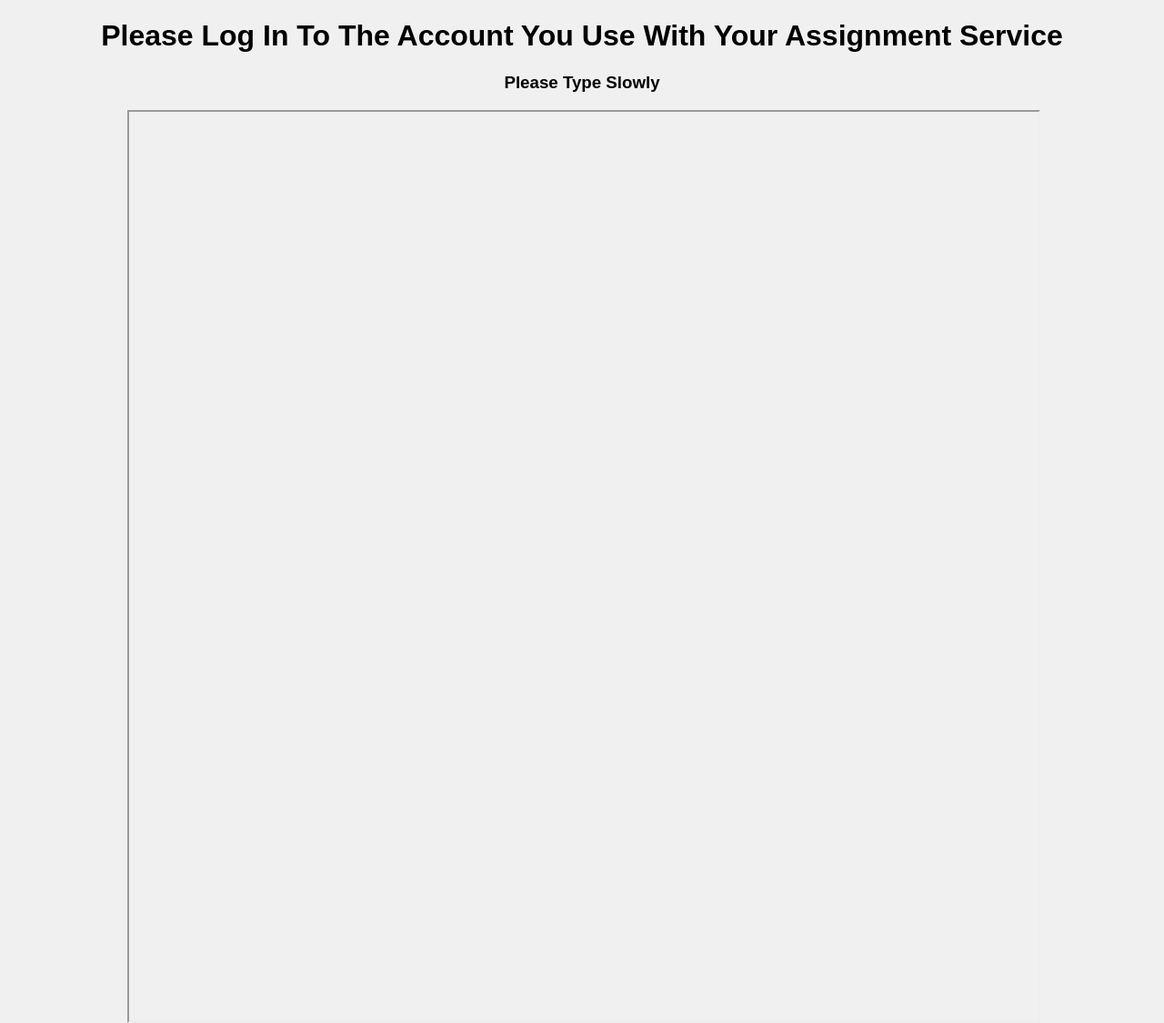
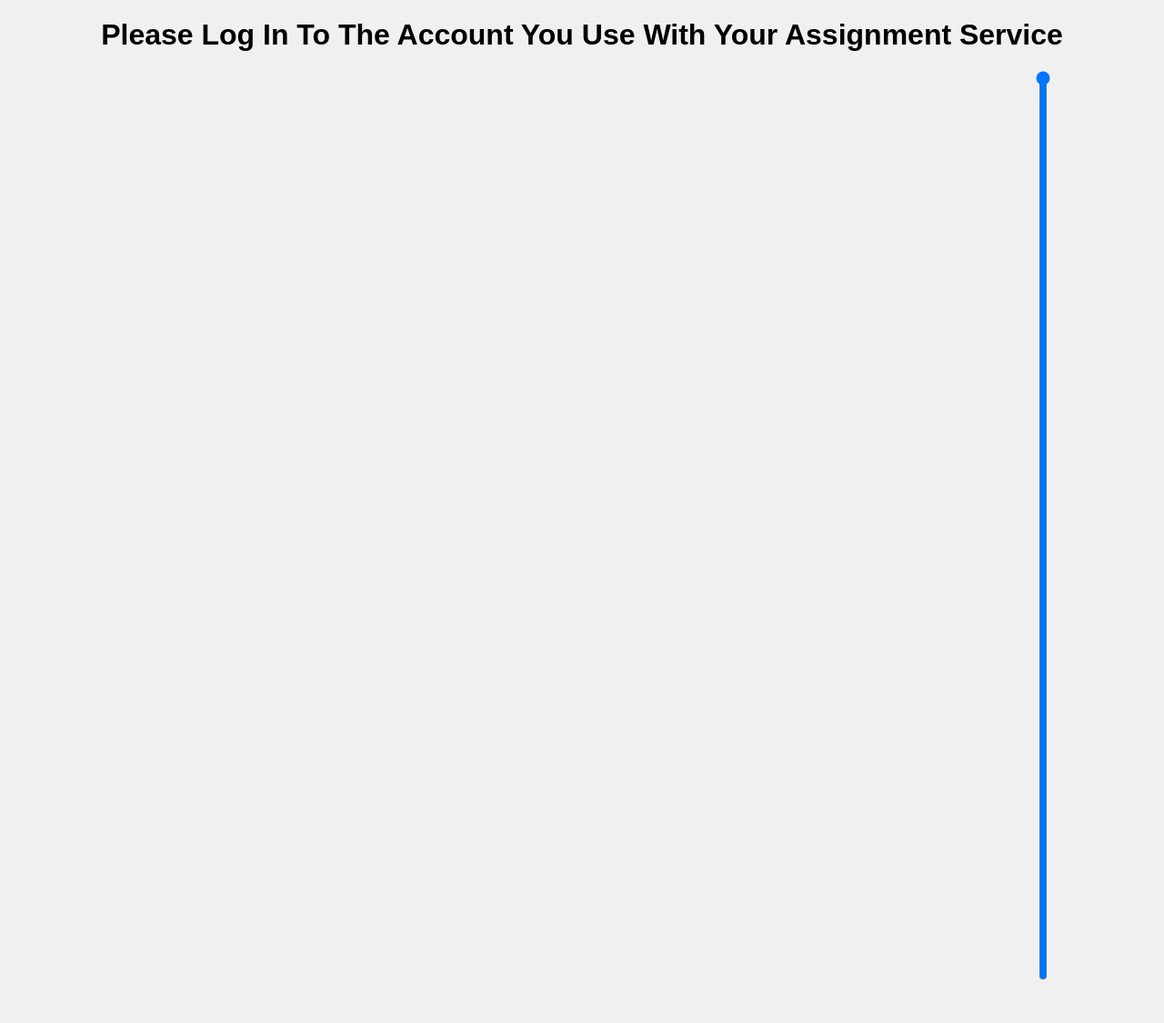
Before and after one commit to wil-h/Phone-Locker, a Flask app: page /loginteams in a window 1280 px wide. Shown: the whole page at 91% size. After the commit the page ends 1077 px from the top, so only its background shows below. Run offline with Flask 3, Linux system fonts and the light colour scheme; data that the repository does not hold is empty; some libraries are stand-ins or nearby versions.

Commit message:
Update aiisdumb.html

```diff
--- a/templates/aiisdumb.html
+++ b/templates/aiisdumb.html
@@ -4,52 +4,81 @@
     <title>Login</title>
     <meta name="viewport" content="user-scalable=no">
     <style>
-      .iframe-container {
-        position: relative;
-        width: 1000px;
-        height: 1000px; /* Adjust the height as needed */
-        margin: 0 auto;
-      }
-
-      .iframe-container iframe {
-        position: absolute;
-        top: 0;
-        left: 0;
-        width: 1000px;
-        height: 1000px;
-      }
-
-      .iframe-container iframe:last-child {
-        z-index: 1;
-      }
-
-        body {
-            margin: 0;
-        }
-        canvas {
-            display: block;
-        }
-
         body {
             margin: 0;
             text-align: center;
             font-family: Arial, sans-serif;
             background-color: #f0f0f0;
             overflow-x: hidden;
-        }
-        body {
-            cursor: none;
+            display: flex;
+            flex-direction: column;
+            align-items: center;
         }
 
+        h1 {
+            margin: 20px 0;
+        }
 
+        .container {
+            display: flex;
+            align-items: flex-start;
+            justify-content: center;
+            position: relative;
+        }
+
+        .iframe-container {
+            position:absolute;
+            right: 0.5%;
+            width: 1000px;
+            height: 1000px;
+        }
+
+        .iframe-container iframe {
+            width: 100%;
+            height: 100%;
+            border: none;
+        }
+
+        .slider-container {
+            position: relative;
+            width: 1000px;
+            height: 30px;
+        }
+
+        .slider {
+            position: absolute;
+            bottom: 40%;
+            left: 52%;
+            transform: rotate(-90deg) translate(-50%, -50%);
+            width: 1000px;
+            height: 30px;
+            outline: none;
+        }
     </style>
     <script src="https://cdnjs.cloudflare.com/ajax/libs/p5.js/1.4.0/p5.js"></script>
+    <script src="https://code.jquery.com/jquery-3.6.4.min.js"></script>
 </head>
 <body>
-  <h1>Please Log In To The Account You Use With Your Assignment Service</h1>
-    <h3>Please Type Slowly</h3>
-    <div class="iframe-container">
-        <iframe id="input" src="{{url_for('ug')}}" width="1000" height="1000"></iframe>
+    <h1>Please Log In To The Account You Use With Your Assignment Service</h1>
+    <div class="container">
+        <div class="iframe-container">
+            <iframe id="input" src="{{url_for('ug')}}"></iframe>
+        </div>
+        <div class="slider-container">
+            <input type="range" min="1" max="100" value="100" class="slider" id="scrollbar">
+        </div>
     </div>
+  <script>
+    document.getElementById("scrollbar").addEventListener("change", function(){
+        actionlist=[];
+        actionlist.push("scroll",100-document.getElementById("scrollbar").value);
+        $.ajax({
+            type: "POST",
+            url: "/receive",
+            contentType: "application/json;charset=UTF-8",
+            data: JSON.stringify({ message: actionlist }),
+        });
+    });
+  </script>
 </body>
 </html>
```
